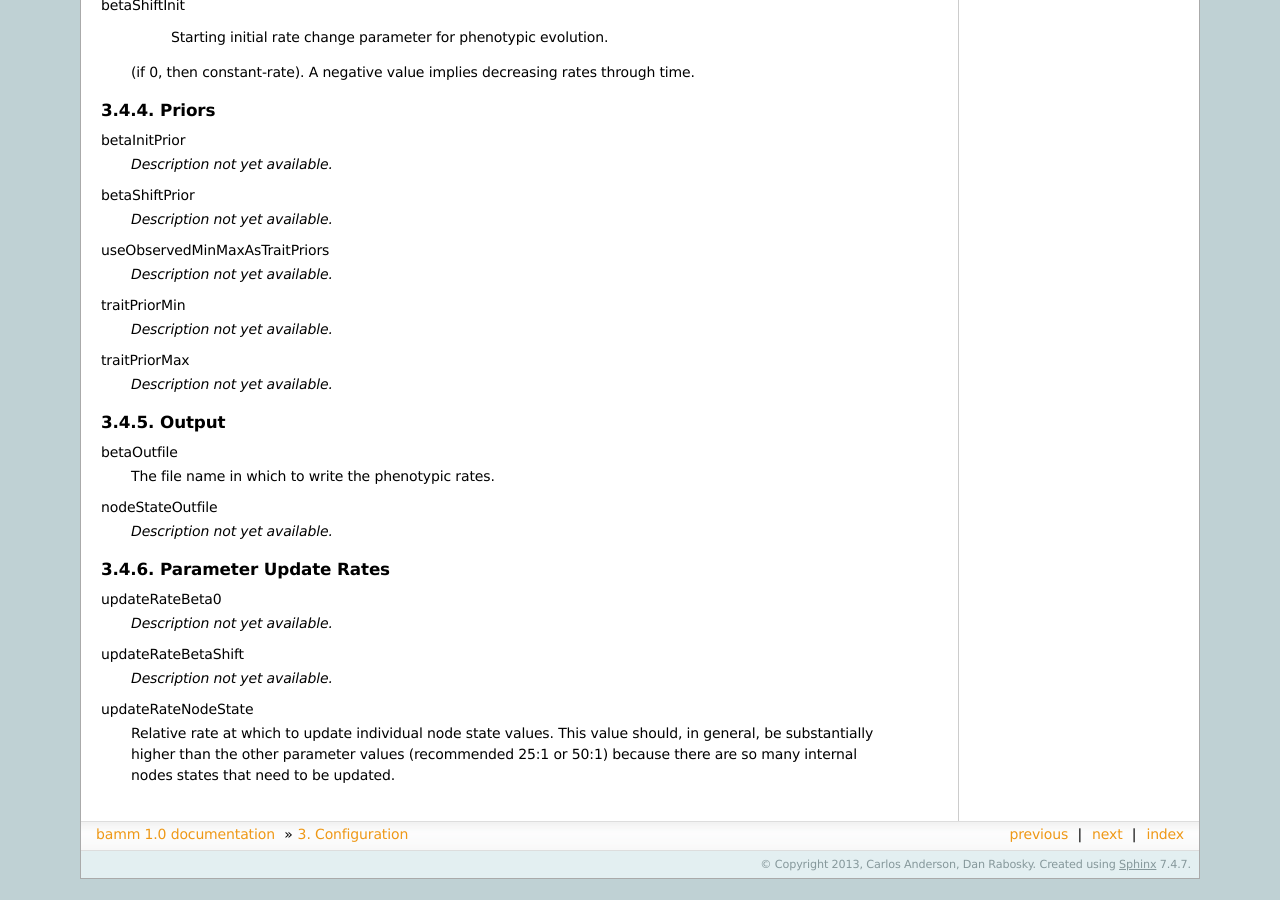
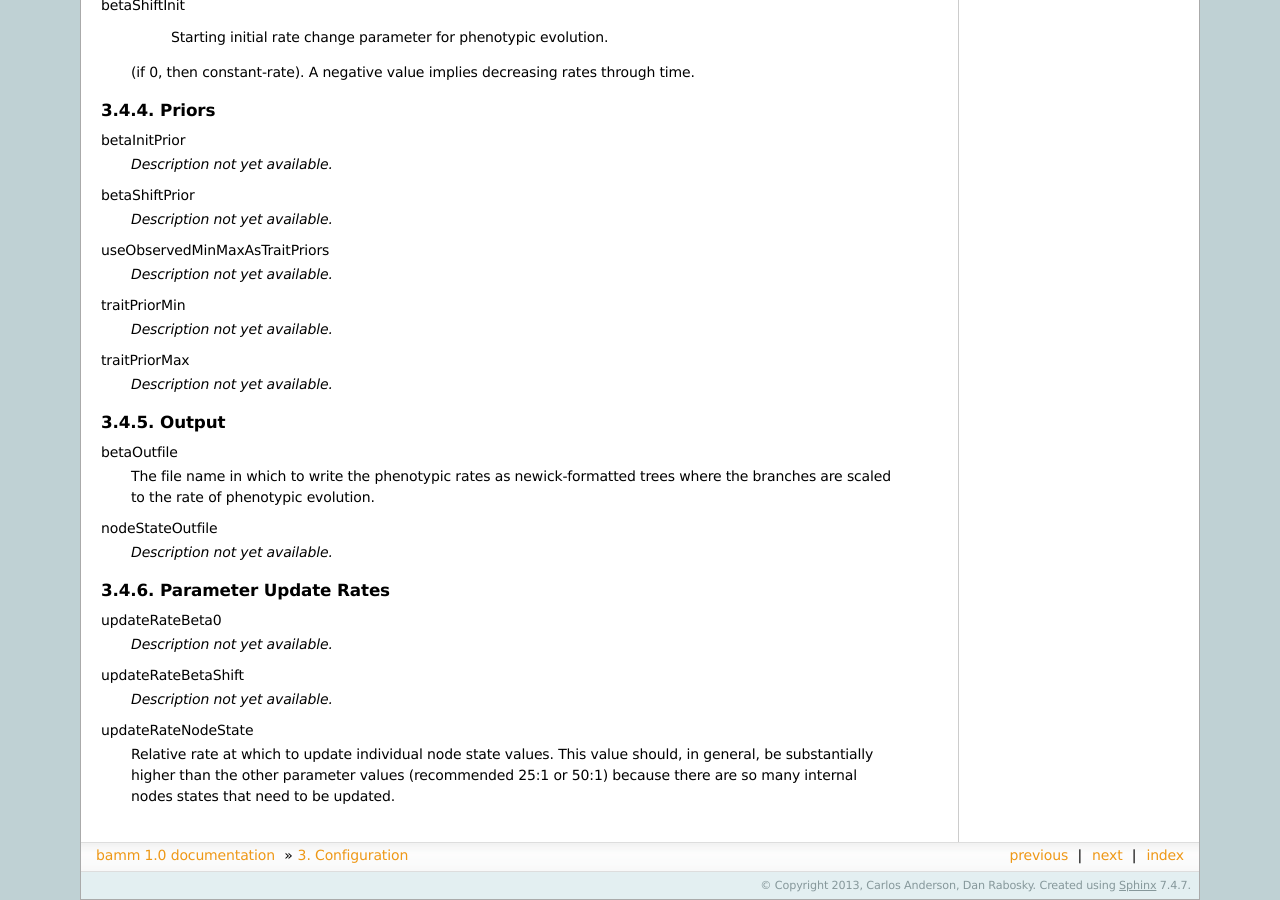
Before and after one commit to macroevolution/bamm, a Sphinx documentation site: the page built from doc/source/configuration.rst, in a window 1280 px wide and 900 px high, scrolled down 4153 px. Built offline with Sphinx 7.4.7, drawn with Linux system fonts in a browser that asks for light colours; formulas are drawn with MathJax 3; pages that are not in the unit, such as notebooks, are missing from menus; before the commit the page ends 5032 px from its top, so only the background shows below that.

Commit message:
Changes to control file documentation

```diff
--- a/doc/source/configuration.rst
+++ b/doc/source/configuration.rst
@@ -284,7 +284,7 @@ Output
 ......
 
 betaOutfile
-  The file name in which to write the phenotypic rates.
+  The file name in which to write the phenotypic rates as newick-formatted trees where the branches are scaled to the rate of phenotypic evolution.
 
 nodeStateOutfile
   *Description not yet available.*
```
